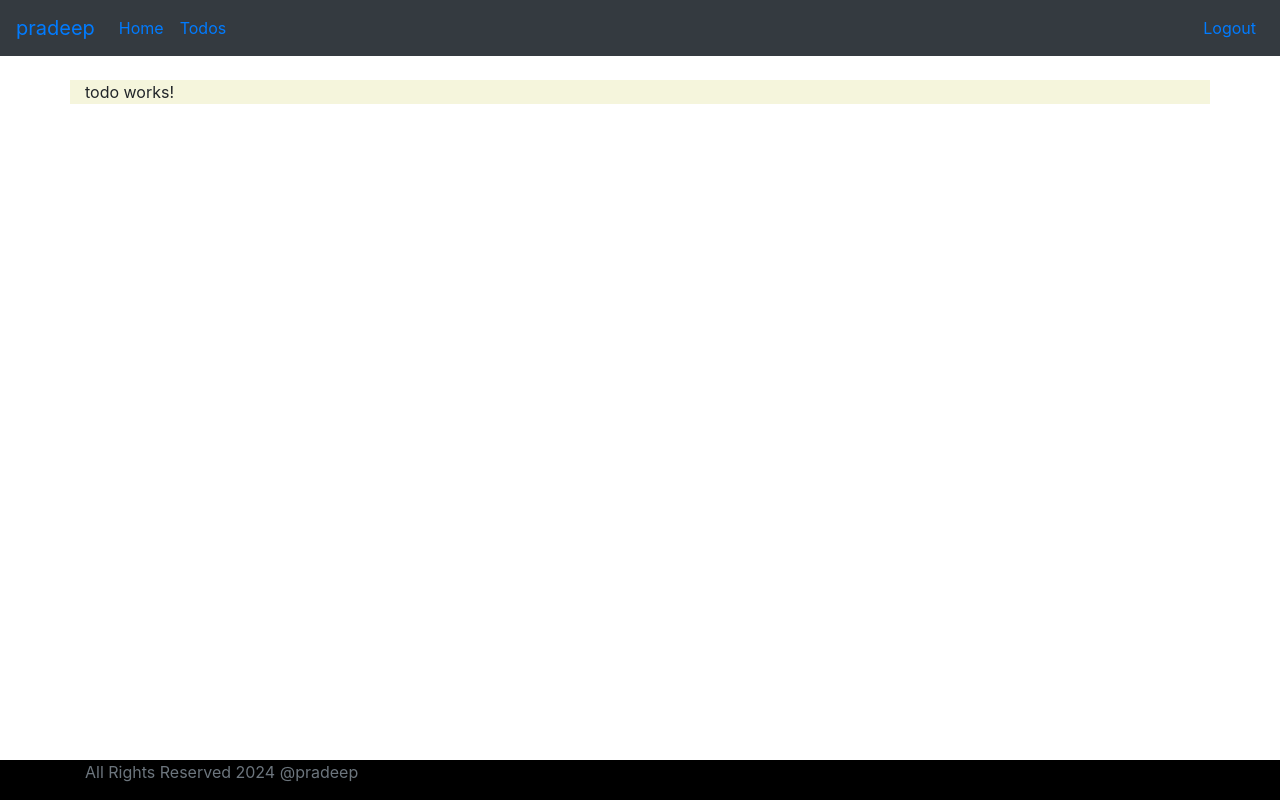
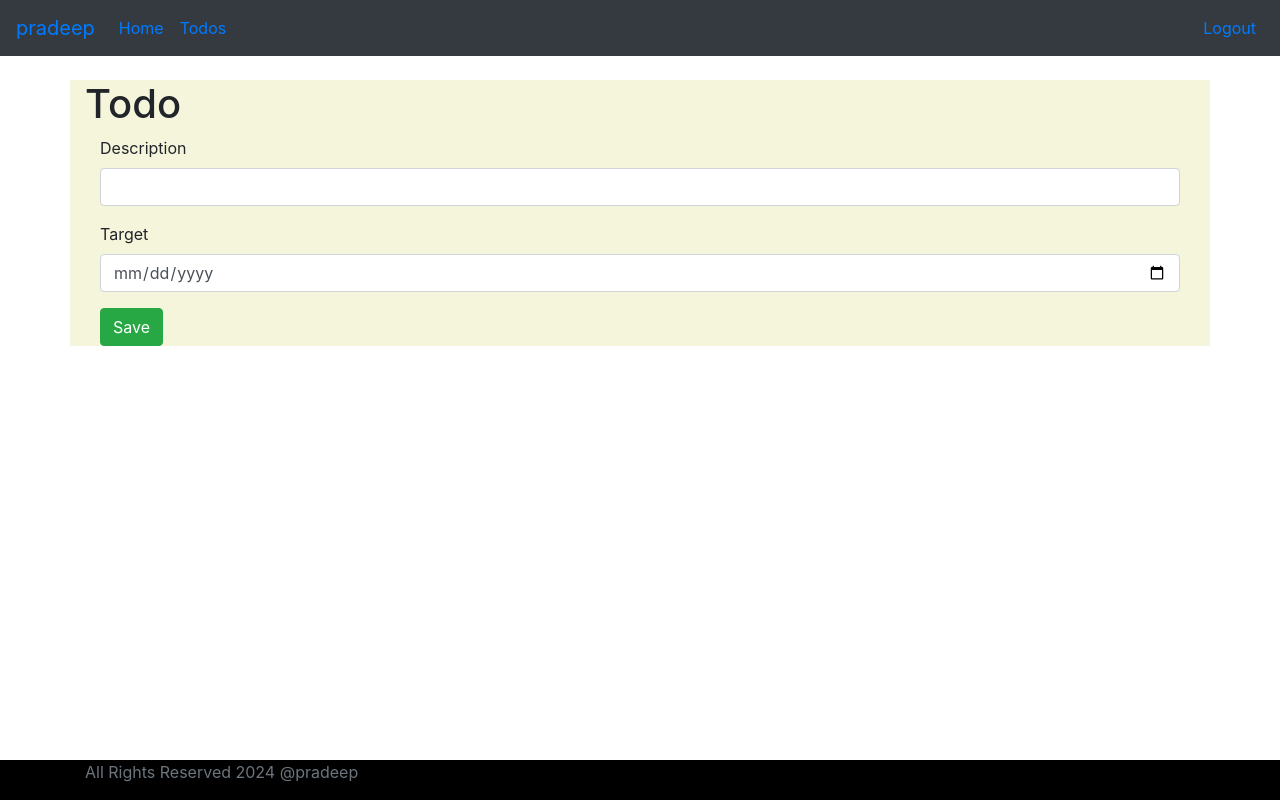
Before and after one commit to Pradeep92hv/Spring-boot-Todo, an Angular app: page /todos/1 in a window 1280 px wide. Built offline with nearby package versions, Linux system fonts and the light colour scheme; sample sign-in values are in the browser's storage.

Commit message:
step 62: Designing Todo Page

```diff
--- a/src/app/todo/todo.component.html
+++ b/src/app/todo/todo.component.html
@@ -1,3 +1,17 @@
-<p>
-  todo works!
-</p>
+<h1>Todo</h1>
+
+<div class="container">
+
+  <fieldset class="form-group">
+    <label for="">Description</label>
+  <input type="text" name="description" class="form-control" required="required">
+  </fieldset>
+
+   <fieldset class="form-group">
+    <label for="">Target</label>
+    <input type="date" name="targetDate" class="form-control" required="required">
+   </fieldset>
+
+
+   <button class="btn btn-success" click="saveTodo()">Save</button>
+</div>
```
